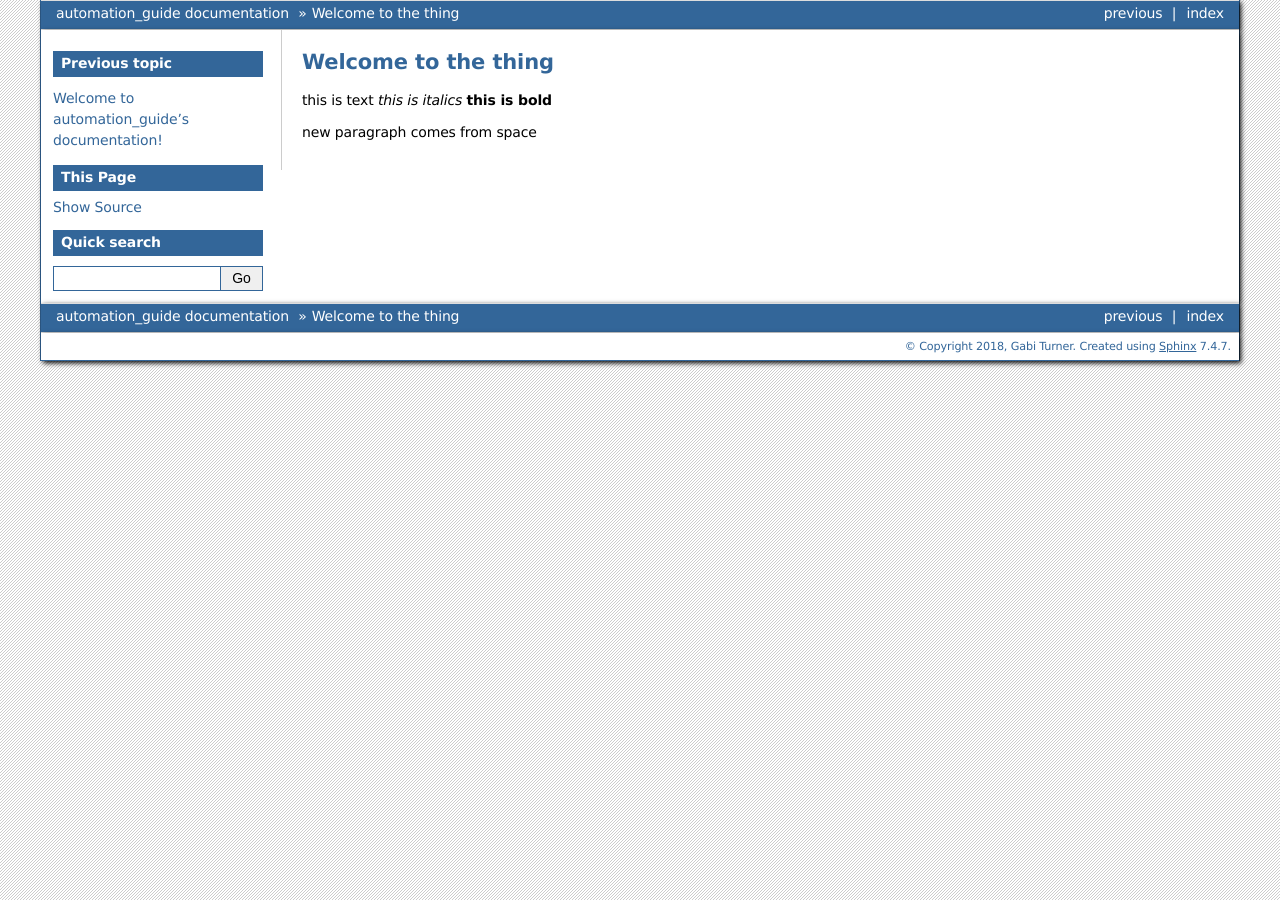
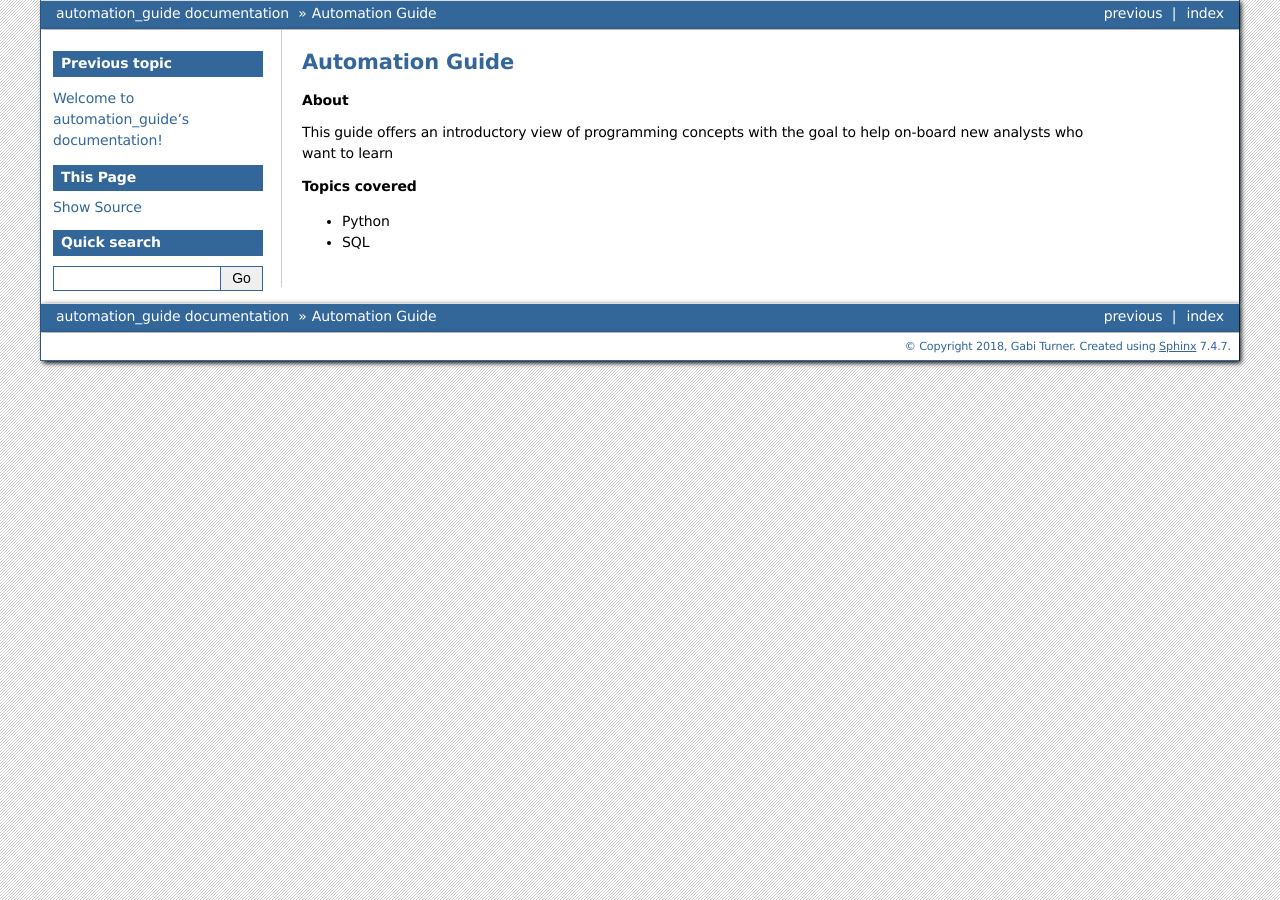
Before and after one commit to GabiTurner/automationguide, a Sphinx documentation site: the page built from source/intro.rst, in a window 1280 px wide. Built offline with Sphinx 7.4.7, drawn with Linux system fonts in a browser that asks for light colours.

Commit message:
initial commit

```diff
--- a/source/intro.rst
+++ b/source/intro.rst
@@ -1,9 +1,14 @@
 ========================
-Welcome to the thing
+Automation Guide
 ========================
 
-this is text
-*this is italics*
-**this is bold**
+**About**
 
-new paragraph comes from space
+This guide offers an introductory view of programming concepts
+with the goal to help on-board new analysts who want to learn
+
+
+**Topics covered**
+
+- Python
+- SQL
```
